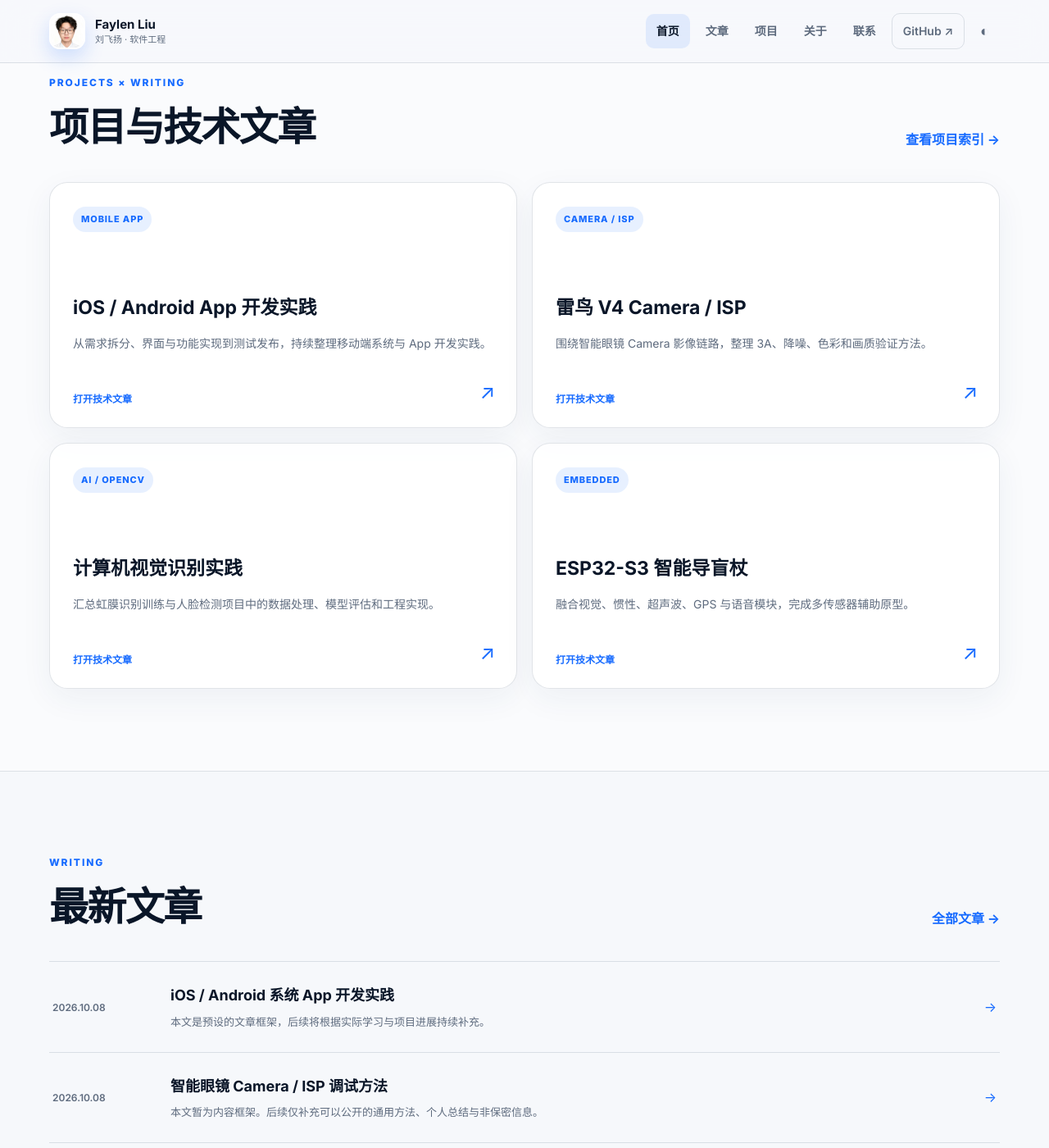
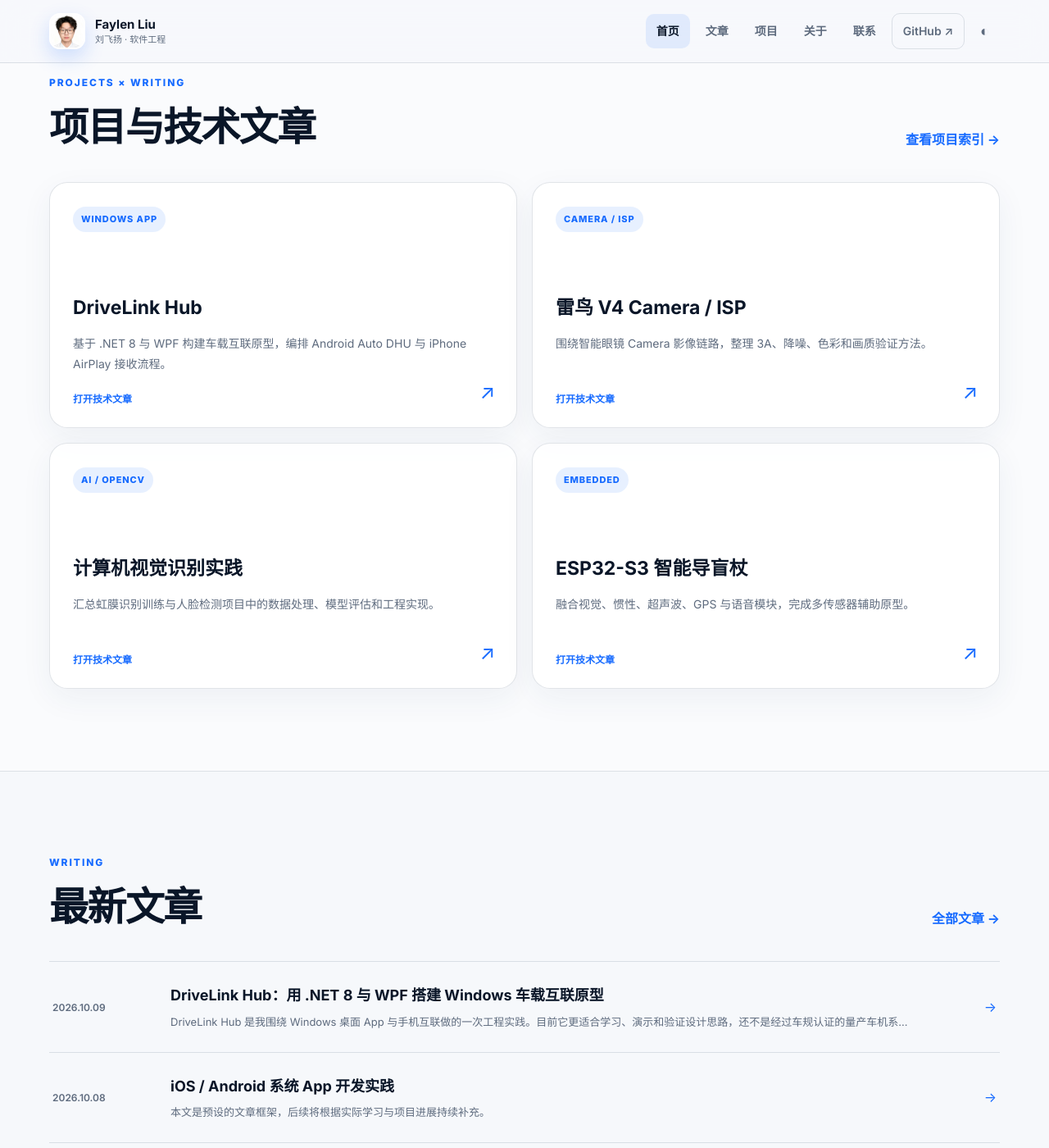
Before and after one commit to sheeplhy/sheeplhy.github.io, a Jekyll site: the page built from index.md, in a window 1280 px wide and 1400 px high, scrolled down 3437 px. Shown: the whole window at 82% size. Built offline with Jekyll 4.4.1, drawn with Linux system fonts in a browser that asks for light colours; some of the changed lines change nothing that is shown; some of the changed text lies outside the part shown.

Commit message:
Publish DriveLink Hub technical article

````diff
--- a/_data/profile.yml
+++ b/_data/profile.yml
@@ -21,10 +21,10 @@ focus:
     text: 基于 ESP32-S3 等平台开展传感器融合、软硬件联调与端侧功能原型实践。
 
 projects:
-  - name: iOS / Android App 开发实践
-    tag: Mobile App
-    text: 从需求拆分、界面与功能实现到测试发布，持续整理移动端系统与 App 开发实践。
-    link: /posts/ios-android-app-development/
+  - name: DriveLink Hub
+    tag: Windows App
+    text: 基于 .NET 8 与 WPF 构建车载互联原型，编排 Android Auto DHU 与 iPhone AirPlay 接收流程。
+    link: /posts/drivelink-hub-windows-automotive-projection/
   - name: 雷鸟 V4 Camera / ISP
     tag: Camera / ISP
     text: 围绕智能眼镜 Camera 影像链路，整理 3A、降噪、色彩和画质验证方法。
--- /dev/null
+++ b/_posts/2026-10-09-drivelink-hub-windows-automotive-projection.md
@@ -0,0 +1,134 @@
+---
+layout: post
+title: "DriveLink Hub：用 .NET 8 与 WPF 搭建 Windows 车载互联原型"
+description: 从双手机生态接入、会话状态机到外部进程管理，复盘一个 Windows 车载娱乐前端的设计与实现。
+date: 2026-10-09 10:00:00 +0800
+categories: [App开发, Windows, 软件工程]
+permalink: /posts/drivelink-hub-windows-automotive-projection/
+---
+
+> DriveLink Hub 是我围绕 Windows 桌面 App 与手机互联做的一次工程实践。目前它更适合学习、演示和验证设计思路，还不是经过车规认证的量产车机系统。本文尽量把已经完成的能力、依赖条件和暂时的局限分别讲清楚。
+
+**项目仓库：** [sheeplhy/DriveLink-Hub](https://github.com/sheeplhy/DriveLink-Hub)
+
+## 1. 我想解决什么问题
+
+最初的想法并不复杂：在 Windows 上做一个接近车机使用方式的桌面应用，让 Android 手机和 iPhone 都能找到各自可用的连接入口。
+
+真正开始实现后，我发现难点不只在界面。手机互联还涉及 USB 与局域网、设备授权、外部协议引擎、媒体进程、异步回调以及断开后的资源清理。如果把这些逻辑直接写进窗口点击事件，功能也许能暂时跑起来，但重连、异常退出和后续测试会越来越难处理。
+
+因此，我把项目定位为一个 **Windows 车载娱乐外壳与连接编排器**：WPF 负责界面、状态和操作流程，已经存在的协议工具负责具体的手机连接能力。
+
+## 2. 技术选型与能力边界
+
+应用主体使用 **.NET 8、WPF 和 MVVM**，目标平台为 Windows 10/11 x64。两个手机生态采用不同的接入方式：
+
+| 设备 | 当前实现 | 能提供的体验 | 需要说明的限制 |
+| --- | --- | --- | --- |
+| Android | Google Android Auto Desktop Head Unit（DHU）+ ADB | Android Auto 车机界面、导航、媒体、语音和兼容应用 | DHU 属于开发测试工具，不代表量产车机认证 |
+| iPhone | UxPlay + GStreamer | 局域网内的 AirPlay 音视频接收 | 这是 AirPlay 投屏，不是原生 CarPlay |
+
+这里最重要的取舍，是不把普通镜像描述成原生 CarPlay。原生 CarPlay 涉及 Apple MFi 授权与受控认证链，软件项目无法用自签名证书替代。当前仓库因此选择公开、可验证的 AirPlay 路线，并在界面与文档中明确标注。
+
+## 3. 整体结构：界面与协议解耦
+
+项目没有让 WPF 主窗口直接处理所有连接细节，而是按职责拆分为几层：
+
+```text
+WPF Automotive Shell
+        │
+        ▼
+MainViewModel ──► SessionStateMachine
+        │                 │
+        ├──► Device / Network Discovery
+        │
+        └──► ProjectionEngineService
+                    ├──► Google DHU + ADB
+                    └──► UxPlay + GStreamer
+```
+
+- `MainWindow.xaml` 主要负责深色大触控界面；
+- `MainViewModel` 把连接、停止、刷新设备和导出诊断组织成命令；
+- `SessionStateMachine` 管理 Idle、Discovering、Connecting、Streaming、Error 等会话状态；
+- `ProjectionEngineService` 查找、启动和停止 DHU、ADB、UxPlay 等外部进程；
+- 发现服务读取当前蓝牙设备与网络环境；
+- 诊断服务记录有限、脱敏后的运行信息。
+
+这套结构还比较轻量，但至少让 UI、会话规则和第三方协议进程之间有了清晰边界，便于逐步替换或扩展。
+
+## 4. Android Auto：USB 与无线开发路径
+
+Android 侧并不是简单地镜像手机屏幕，而是启动 Google DHU，让地图、媒体、电话等入口由 Android Auto 自己编排。
+
+在 USB 场景中，程序优先检查 ADB 是否存在已授权设备。如果手机已经启动 Head Unit Server，就建立 5277 端口转发，再让 DHU 通过该端口连接：
+
+```text
+Android Head Unit Server
+        │
+        └── ADB forward tcp:5277 ──► DHU
+```
+
+如果 ADB 未授权或不可用，程序会尝试 DHU 的直接 USB/AOA 模式。两种方式并存，是为了适应不同手机、驱动和开发设置，而不是假设一条路径能够覆盖所有环境。
+
+无线连接目前采用 Android 开发环境中的 ADB 网络连接与端口转发。它便于观察和排查，但与量产无线 Android Auto 的蓝牙发现、Wi-Fi 切换流程仍有差异，这也是后续需要继续研究的部分。
+
+## 5. iPhone：把 AirPlay 接收放在独立进程中
+
+iPhone 侧由 UxPlay 发布局域网接收服务，并交给 GStreamer 完成媒体解码。WPF 进程负责启动、停止和状态展示，不直接在 UI 线程中搬运媒体数据。
+
+这样处理有两个好处：一是协议或媒体进程异常时，不会直接拖垮主界面；二是可以为子进程单独配置 `PATH`、GStreamer 插件目录和扫描器路径，而不必修改整台电脑的系统环境变量。
+
+这一方案仍然受网络环境影响。同网段可达性、mDNS、Windows 防火墙和公共 Wi-Fi 的客户端隔离，都可能导致 iPhone 无法发现接收端。遇到这类问题时，比起笼统提示“连接失败”，展示网络接口并保留适量诊断信息更有帮助。
+
+## 6. 连接状态中最容易忽略的竞态
+
+项目中一个比较典型的问题是“迟到的回调”：第一次连接还没完成，用户已经点击停止并开始第二次连接；随后第一次连接的成功事件返回，错误地把第二次会话改成 Streaming。
+
+我的处理方式是为每次连接分配递增的 `attempt id`。异步结果必须携带创建它的 id，只有当前会话的事件才能更新状态。简化后的逻辑可以理解为：
+
+```text
+开始连接：currentAttempt += 1
+收到回调：仅当 callbackAttempt == currentAttempt 时处理
+停止连接：让当前 attempt 失效，并清理对应进程
+```
+
+这不是复杂的算法，却直接关系到重连是否可靠。项目也针对旧 attempt、停止后的迟到首帧以及进程退出等情况设置了测试，避免 UI 看似正常、内部状态却已经错乱。
+
+## 7. 外部进程、打包与许可
+
+DHU 和 UxPlay 都是独立进程，因此“进程启动成功”并不等于“手机会话已经成功”。应用还需要观察进程退出、接收端准备状态和媒体首帧，并在停止时结束进程树、释放订阅和端口资源。
+
+发布方面，项目可以生成 Windows x64 自包含的 .NET 应用，但完整运行环境不只是一个 EXE：AirPlay 还依赖 UxPlay、GStreamer 插件与 DLL，Android 侧则需要 DHU 和 ADB。仓库提供构建、发布和本地便携包脚本，不过第三方二进制不会直接提交进源码仓库。
+
+这样做一方面控制仓库体积，另一方面也是为了尊重不同组件的分发条款。Google 工具仍受其条款约束，UxPlay 则采用 GPL-3.0，使用和再分发时都需要单独核对。
+
+## 8. 诊断信息也要考虑隐私
+
+设备连接日志很容易包含本机用户名、SSID、IP、MAC 地址、令牌或证书内容。项目目前从两个位置降低泄露风险：
+
+1. 通过 `.gitignore` 排除私钥、配对信息和本地诊断文件；
+2. 导出诊断时对密码、令牌、网络标识、PEM 内容和个人 Windows 路径做遮蔽，并限制记录长度。
+
+这部分实现仍需要持续检查，因为“没有主动打印”不等于第三方进程不会输出敏感信息。但至少在设计阶段，就把日志安全当成了功能的一部分，而不是发布前才临时清理。
+
+## 9. 当前完成度与不足
+
+目前项目已经完成 WPF 主界面、Android/iPhone 模式选择、连接生命周期管理、蓝牙与网络信息读取、外部接收器启动、诊断脱敏以及关键竞态测试。
+
+同时，我也不希望把原型写成成熟产品。现阶段仍有这些限制：
+
+- Android Auto 依赖 Google DHU、ADB、手机开发者设置与合适的 Windows 驱动；
+- iPhone 只提供 AirPlay 接收，不具备原生 CarPlay 控制能力；
+- 真机表现会受手机型号、网络和防火墙环境影响；
+- 方向盘按键、音频焦点、麦克风路由、车辆信号和硬件加速渲染尚未接入；
+- 自动测试覆盖核心编排逻辑，但不能替代多设备、多网络环境下的真机验证。
+
+## 10. 这次实践带来的认识
+
+DriveLink Hub 对我而言，更有价值的部分不是做出一张“像车机”的界面，而是练习如何把不稳定的设备、网络和第三方进程纳入一个相对可预测的软件结构。
+
+状态机让会话流转更明确，attempt id 隔离旧回调，进程边界降低协议故障对主程序的影响，诊断脱敏减少隐私风险，脚本化构建则让运行环境更容易复现。这些经验也可以迁移到其他桌面 App、设备控制工具和消费电子软件中。
+
+项目仍会继续调整。如果你想查看源码、运行条件或后续更新，可以访问：
+
+**[GitHub：sheeplhy/DriveLink-Hub](https://github.com/sheeplhy/DriveLink-Hub)**
--- a/projects.md
+++ b/projects.md
@@ -10,6 +10,18 @@ permalink: /projects/
 以需求分析、模块拆分、代码管理、测试验证和问题闭环为主线组织项目，使用 Git 维护版本，通过 Markdown 持续沉淀设计说明、调试记录和技术文章，并关注后续自动化与 CI/CD 能力建设。
 
 **关键词：** 软件工程、Git、CI/CD、测试验证、工程文档
+
+---
+
+## DriveLink Hub：Windows 车载互联原型
+
+基于 .NET 8、WPF 与 MVVM 构建 Windows 车载娱乐前端，分别编排 Google Android Auto DHU 和 UxPlay/AirPlay 接收流程，并通过状态机、attempt id、独立进程与脱敏诊断处理连接生命周期和异常恢复。
+
+**关键词：** .NET 8、WPF、MVVM、Android Auto、AirPlay、状态机
+
+[阅读技术文章：DriveLink Hub 的设计与实现 →]({{ '/posts/drivelink-hub-windows-automotive-projection/' | relative_url }})
+
+[查看 GitHub 项目仓库 →](https://github.com/sheeplhy/DriveLink-Hub)
 
 ---
 
````
